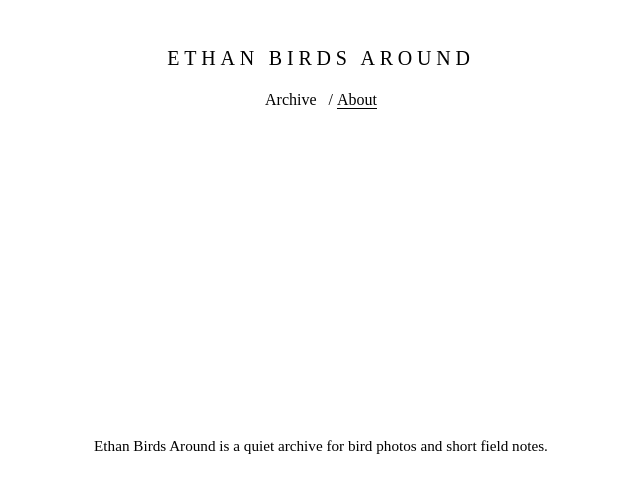
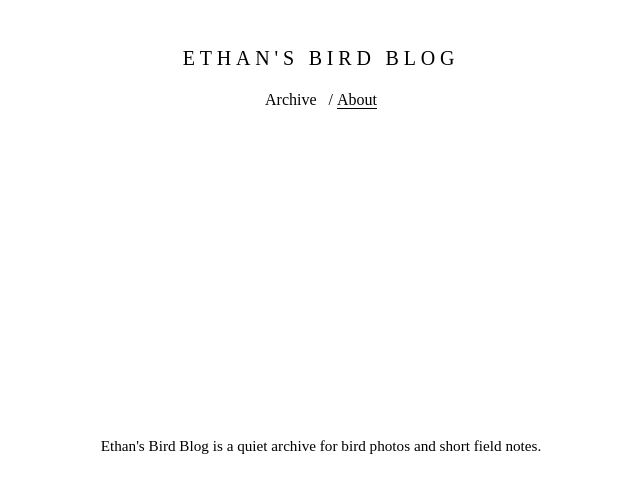
Before and after one commit to ethanranalli/ethanbirdsaround, a plain HTML site: page about.html in a window 1280 px wide. Shown: the whole page, without its empty margins (319-959 px from the left). Drawn offline with Linux system fonts and the light colour scheme.

```diff
--- a/about.html
+++ b/about.html
@@ -3,10 +3,10 @@
   <head>
     <meta charset="UTF-8" />
     <meta name="viewport" content="width=device-width, initial-scale=1.0" />
-    <title>About | Ethan Birds Around</title>
+    <title>About | Ethan's Bird Blog</title>
     <meta
       name="description"
-      content="About Ethan Birds Around."
+      content="About Ethan's Bird Blog."
     />
     <link rel="stylesheet" href="styles.css" />
   </head>
@@ -14,7 +14,7 @@
     <header class="site-header">
       <div class="container">
         <h1 class="site-title">
-          <a href="index.html">Ethan Birds Around</a>
+          <a href="index.html">Ethan's Bird Blog</a>
         </h1>
 
         <nav aria-label="Primary">
@@ -33,7 +33,7 @@
     <main class="about-page">
       <section class="container about-page__content">
         <p>
-          Ethan Birds Around is a quiet archive for bird photos and short field
+          Ethan's Bird Blog is a quiet archive for bird photos and short field
           notes.
         </p>
       </section>
--- a/post.js
+++ b/post.js
@@ -13,7 +13,7 @@
     </p>
   `;
 } else {
-  document.title = `${post.title} | Ethan Birds Around`;
+  document.title = `${post.title} | Ethan's Bird Blog`;
   const images = getPostImages(post);
 
   postDetail.innerHTML = `
```
Also changed, not shown: index.html (+3 -3 lines), post.html (+3 -3 lines), 1 other file.
